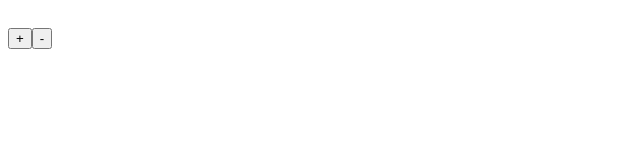
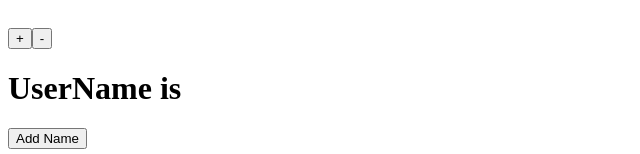
Before and after one commit to Nasir-afridi/Vue-Js, a Vue app in the folder Vue learning/: page / in a window 1280 px wide. Shown: the part 860-1014 px from the top of the page, without its empty margins (0-640 px from the left). Before the commit the page ends 917 px from the top, so only its background shows below. Built offline with nearby package versions, Linux system fonts and the light colour scheme.

Commit message:
added the example 2 a button when press is its show the name

```diff
--- a/Vue learning/src/components/04-Ref.vue
+++ b/Vue learning/src/components/04-Ref.vue
@@ -1,13 +1,22 @@
 <script setup>
     import { ref } from 'vue';
+    // 1.
+    let count = ref(0)
 
-    let count = ref(0)
+    // 2.
+    let userName = ref('')
 </script>
 
 <template>
+    <!-- 1 -->
     <h1>Count is : {{ count }}</h1>
     <button @click="count++">+</button>
     <button @click="count--">-</button>
+
+
+    <!-- 2 -->
+     <h1>UserName is {{ userName }}</h1>
+    <button @click="userName = 'Nasir'">Add Name</button>
 </template>
 
 <style scoped></style>
```
